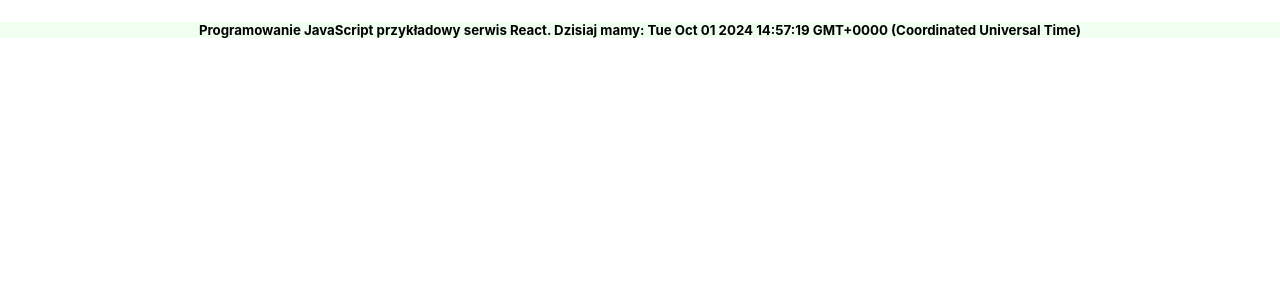
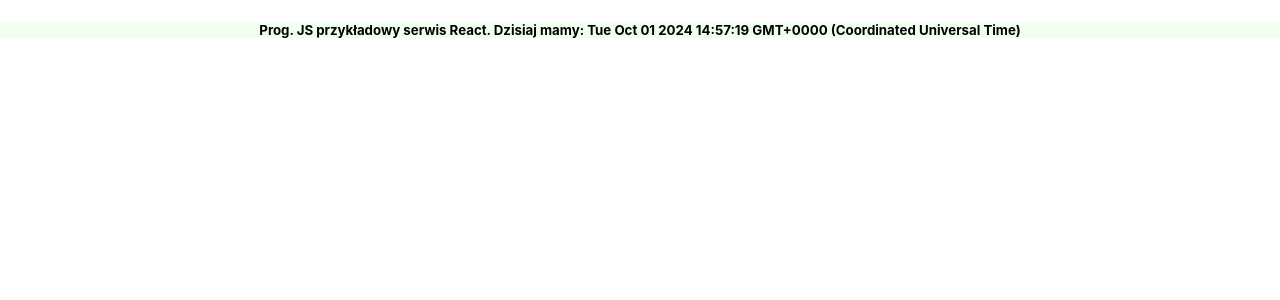
Before and after one commit to DominikaSp/pjs_lab01_spolnik, a React (Create React App) app: page / in a window 1280 px wide. Shown: the top 300 px of the page. Built offline with nearby package versions, Linux system fonts and the light colour scheme.

Commit message:
Listing 5.6

```diff
--- a/src/App.js
+++ b/src/App.js
@@ -1,6 +1,6 @@
 //import logo from './logo.svg';
 import './App.css';
-import CFooter from './components/CFooter';
+import { CFooter } from './components/CFooter';
 
 function App() {
   return (
--- a/src/components/CFooter.js
+++ b/src/components/CFooter.js
@@ -1,14 +1,26 @@
 import React from "react";
 
-function CFooter() {
+// function CFooter() {
+//     let date = new Date();
+
+//     return (
+
+//         <div>
+//             <h5>Programowanie JavaScript przykładowy serwis React. Dzisiaj mamy: {date.toString()}</h5>
+//         </div>
+//     )
+// }
+
+export const CFooter = () => {
     let date = new Date();
 
     return (
 
         <div>
-            <h5>Programowanie JavaScript przykładowy serwis React. Dzisiaj mamy: {date.toString()}</h5>
+            <h5>Prog. JS przykładowy serwis React. Dzisiaj mamy: {" "}{date.toString()}{" "}</h5>
         </div>
     )
 }
 
-export default CFooter;
+
+// export default CFooter;
```
